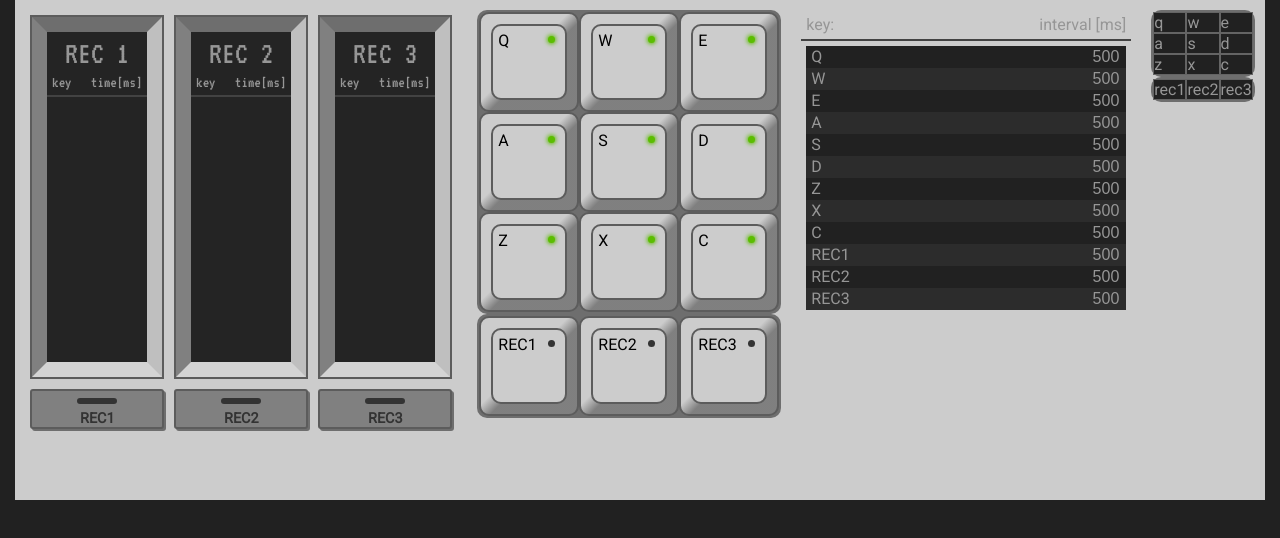
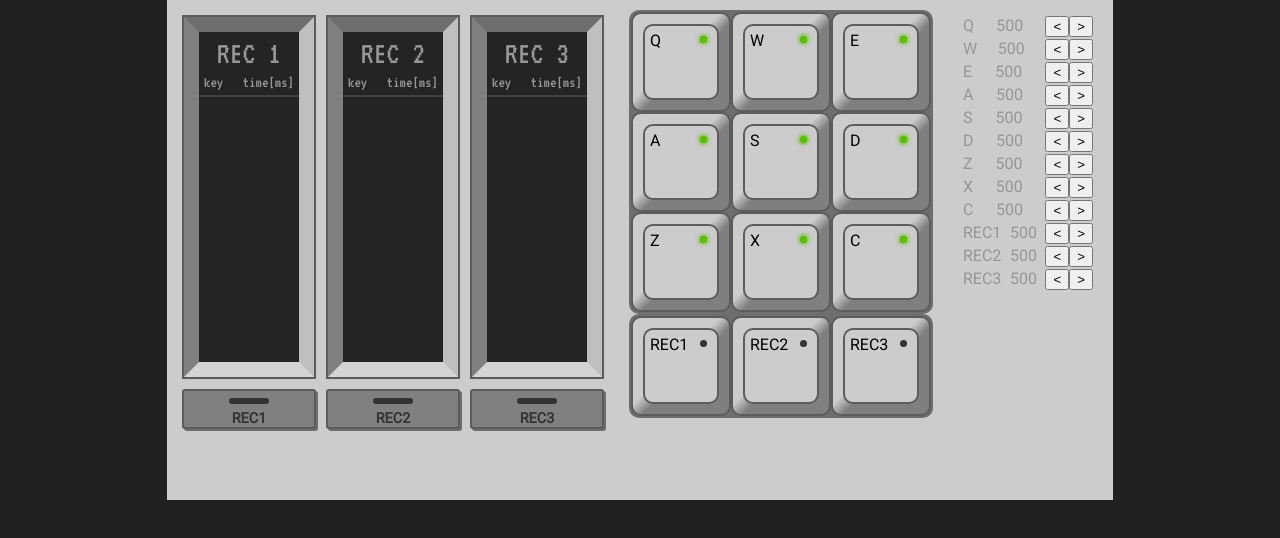
Before and after one commit to christianambukita/drum-pad-simulator, a React (Create React App) app: page / in a window 1280 px wide. Shown: the top 538 px of the page. Built offline with nearby package versions, Linux system fonts and the light colour scheme.

Commit message:
Change LoopIntervals behavior

```diff
--- a/src/App.css
+++ b/src/App.css
@@ -68,27 +68,7 @@ body{
   height: 500px;
 }
 
-.interval-container{
-  width: 330px;
-}
 
-.rec-pad{
-  background-color: rgb(244, 220, 0) !important;
-}
-
-.rec-pad-inactive{
-  background-color: rgb(17, 80, 40) !important;
-}
-
-.control-pad-inactive{
-  background-color: rgb(33,33,33) !important;
-  border: 1px solid rgb(100,100,100) !important;
-}
-
-.control-pad-active{
-  background-color: rgb(33,33,33) !important;
-  border: 1px solid rgb(244, 220, 0) !important;
-}
 
 
 
--- a/src/actions/actionTypes.js
+++ b/src/actions/actionTypes.js
@@ -3,7 +3,8 @@ export const ONGOING_MODE = 'ONGOING_MODE'
 export const PLAY = 'PLAY'
 export const RECORD = 'RECORD'
 export const INTERVAL = 'INTERVAL'
-export const INTER_CONTROL = 'INTER_CONTROL'
+export const INTER_INCREMENT = 'INTER_INCREMENT'
+export const INTER_DECREMENT = 'INTER_DECREMENT'
 export const SET_RECORD = 'SET_RECORD'
 export const REC_MODE_OFF = 'REC_MODE_OFF'
 export const REC_PLAING_ADD = 'REC_PLAING_ADD'
--- a/src/actions/interActionCreator.js
+++ b/src/actions/interActionCreator.js
@@ -1,13 +1,13 @@
-import {INTER_CONTROL} from './actionTypes'
+// import {INTER_CONTROL} from './actionTypes'
 
-function interActionCreator(key, inter){
-    return({
-        type: INTER_CONTROL,
-        payload: {
-            key,
-            inter
-        }
-    })
-}
+// function interActionCreator(key, inter){
+//     return({
+//         type: INTER_CONTROL,
+//         payload: {
+//             key,
+//             inter
+//         }
+//     })
+// }
 
-export default interActionCreator;
+// export default interActionCreator;
--- a/src/components/App.js
+++ b/src/components/App.js
@@ -3,10 +3,8 @@ import {connect} from 'react-redux'
 import '../App.css';
 import DrumPads from './DrumPads'
 import RecordPads from './RecordPads'
-import ModeControl from './ModeControl';
-import IntervalControl from './IntervalControl'
-import OngoingPads from './OngoingPads'
 import RecBoard from './RecBoard'
+import LoopIntervals from './LoopIntervals';
 
 function App() {
 
@@ -23,15 +21,11 @@ function App() {
             <RecBoard />
           </div>
           <div className="section-container">
-            {/* <div id="display">{displayValue}</div> */}
             <DrumPads setDisplay={setDisplay}/>
             <RecordPads />
           </div>
           <div className="section-container">
-            <IntervalControl />
-          </div>
-          <div className="section-container">
-            <OngoingPads />
+            <LoopIntervals />
           </div>
         </div>
 
--- /dev/null
+++ b/src/components/LoopIntervals.js
@@ -0,0 +1,81 @@
+import {audioKeys} from '../pad_data'
+import {useEffect} from 'react'
+import {connect} from 'react-redux'
+import modeActionCreator from '../actions/controlActionCreator'
+import {REC_MODE, ONGOING_MODE, INTER_INCREMENT, INTER_DECREMENT} from '../actions/actionTypes'
+import "../css/DrumPads.css"
+import "../css/LoopIntervals.css"
+import  interActionCreator from '../actions/interActionCreator'
+
+const mapStateToProps = (state) => ({
+    onGoingPads: state.onGoing,
+    intervals: state.intervals,
+    recMode: state.recMode,
+})
+
+const mapDispatchToProps = (dispatch) => {
+    return {
+      changeRecMode: (key) => {
+        dispatch(modeActionCreator(key, REC_MODE))
+      },
+      changeOngoingMode: (key) => {
+          dispatch(modeActionCreator(key, ONGOING_MODE))
+      },
+      incrementInterval: (key) => {
+          dispatch(modeActionCreator(key, INTER_INCREMENT))
+      },
+      decrementInterval: (key) => {
+          dispatch(modeActionCreator(key, INTER_DECREMENT))
+      },
+    }
+  }
+
+function objectToControlButtons(object, callback, initClassName){
+
+    return (Object.keys(object).map(key =>    <div
+        id={object[key].name.toUpperCase()+'-C'}
+        className={initClassName}
+        key={object[key].name}
+        onClick={() => callback(key)}
+    >
+        {object[key].name}
+    </div>)
+    )
+}
+
+
+
+function LoopIntervals({changeOngoingMode, incrementInterval, decrementInterval, recMode, onGoingPads, intervals, }){
+
+    let audioPads = {...audioKeys};
+    Object.keys(audioKeys).forEach(key => audioPads[key] = {name: key});
+
+    const onGoingControls = Object.keys(onGoingPads).map((key, i) =>
+    <li
+        id={key+'-IC'}
+        key={key+'inter-input'}
+        className="inter-container"
+    >
+        <div className="space-between">
+            <div className='inter-button'>{key.toUpperCase()}</div>
+            <div className="inter-display">{intervals[key]}</div>
+            <div className="inter-control-container">
+                <button onClick={() => decrementInterval(key)}>{'<'}</button>
+                <button onClick={() => incrementInterval(key)}>{'>'}</button>
+            </div>
+        </div>
+
+    </li>)
+
+    return(
+        <div className="loop-container">
+            <div className='interval-container'>
+                <ul id="interval-list">
+                {onGoingControls}
+                </ul>
+            </div>
+        </div>
+    )
+}
+
+export default connect(mapStateToProps, mapDispatchToProps)(LoopIntervals);
--- /dev/null
+++ b/src/css/LoopIntervals.css
@@ -0,0 +1,21 @@
+.interval-container{
+    width: 150px;
+  }
+
+  .rec-pad{
+    background-color: rgb(244, 220, 0) !important;
+  }
+
+  .rec-pad-inactive{
+    background-color: rgb(17, 80, 40) !important;
+  }
+
+  .control-pad-inactive{
+    background-color: rgb(33,33,33) !important;
+    border: 1px solid rgb(100,100,100) !important;
+  }
+
+  .control-pad-active{
+    background-color: rgb(33,33,33) !important;
+    border: 1px solid rgb(244, 220, 0) !important;
+  }
--- a/src/reducers/intervalReducer.js
+++ b/src/reducers/intervalReducer.js
@@ -1,4 +1,4 @@
-import {INTER_CONTROL} from '../actions/actionTypes'
+import {INTER_INCREMENT, INTER_DECREMENT} from '../actions/actionTypes'
 
 const initialState = {
     q: 500,
@@ -17,8 +17,15 @@ const initialState = {
 
 function intervalReducer(state = initialState, action){
     switch(action.type){
-        case INTER_CONTROL:
-            return {...state, [action.payload.key]: action.payload.inter}
+        case INTER_INCREMENT:
+            const incKey = action.payload.key;
+            const incInterState = state[incKey];
+            if(incInterState < 1500 ) return {...state, [incKey]: incInterState + 50};
+            break;
+        case INTER_DECREMENT:
+            const decKey = action.payload.key;
+            const decInterState = state[decKey];
+            if(decInterState > 0 ) return {...state, [decKey]: decInterState - 50};
         default:
             return state
     }
```
